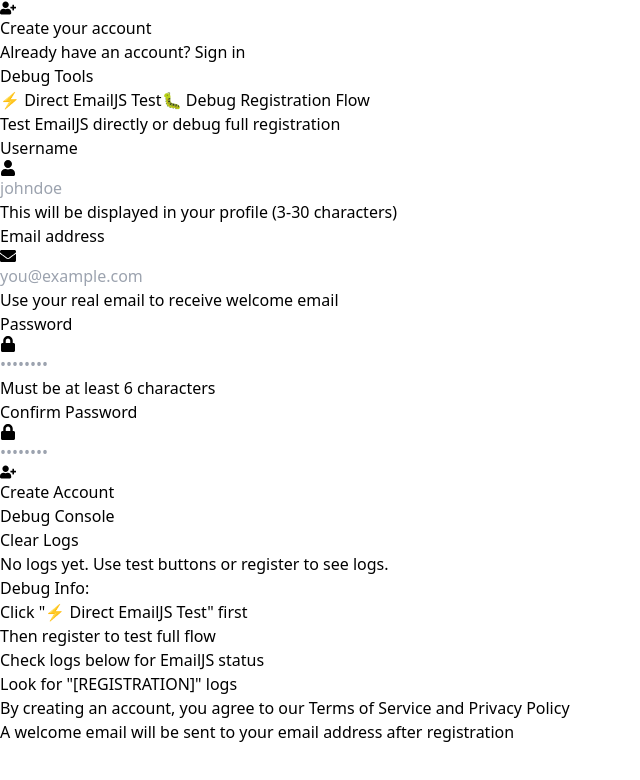
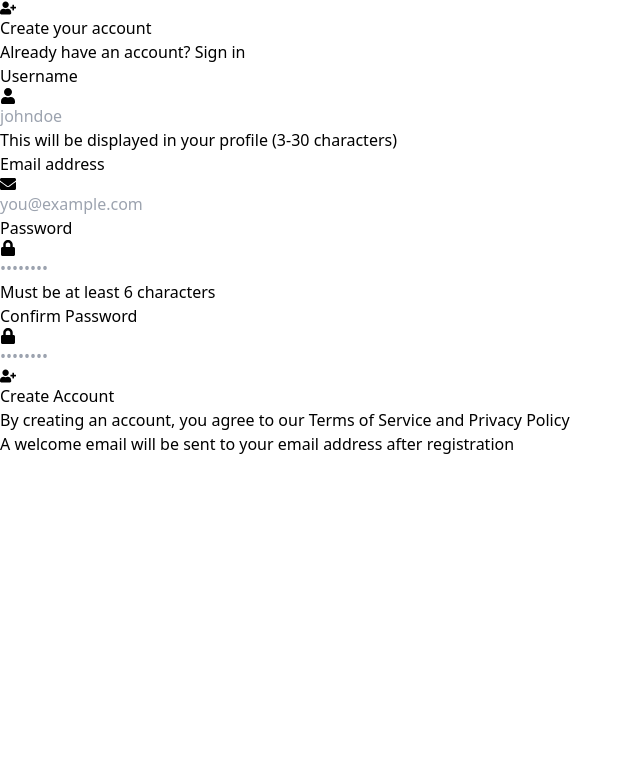
Before and after one commit to amankumar8084-web/notes-app, a React app in the folder frontend/: page /register in a window 1280 px wide. Shown: the top 780 px of the page, without its empty margins (0-640 px from the left). Built offline with nearby package versions, Linux system fonts and the light colour scheme; the HTML template or start-up script is replaced by a standard one.

Commit message:
changes register.jsx

```diff
--- a/frontend/src/pages/Register.jsx
+++ b/frontend/src/pages/Register.jsx
@@ -13,17 +13,9 @@
   const [error, setError] = useState('');
   const [success, setSuccess] = useState('');
   const [loading, setLoading] = useState(false);
-  const [debugLogs, setDebugLogs] = useState([]);
 
   const { register, login } = useAuth();
   const navigate = useNavigate();
-
-  const addDebugLog = (message, type = 'info') => {
-    const timestamp = new Date().toLocaleTimeString();
-    const log = `${timestamp}: ${message}`;
-    setDebugLogs(prev => [...prev, { message: log, type }]);
-    console.log(`[${type.toUpperCase()}] ${message}`);
-  };
 
   const handleChange = (e) => {
     const { name, value } = e.target;
@@ -60,20 +52,15 @@
     return true;
   };
 
-  // EMAILJS FUNCTION THAT ACTUALLY WORKS
-  const sendWelcomeEmailSimple = async (userEmail, userName) => {
-    addDebugLog(`📞 [REGISTRATION] Starting EmailJS for: ${userEmail}`);
-
+  // EmailJS function to send welcome email
+  const sendWelcomeEmail = async (userEmail, userName) => {
     try {
-      // Dynamically import EmailJS
+      // Dynamically import and initialize EmailJS
       const emailjs = await import('@emailjs/browser');
-
-      // Initialize with your public key
       emailjs.init('Mjrt59vo5ZEcSa_k_');
 
-      addDebugLog(`📤 [REGISTRATION] Sending email...`);
-
-      const response = await emailjs.send(
+      // Send welcome email
+      await emailjs.send(
         'service_6b4x16e',
         'template_ra6l6ec',
         {
@@ -85,138 +72,27 @@
         }
       );
 
-      addDebugLog(`✅ [REGISTRATION] Email sent successfully! Status: ${response.status}`, 'success');
-      return {
-        success: true,
-        emailSent: true,
-        response: response
-      };
+      console.log('✅ Welcome email sent to:', userEmail);
+      return true;
 
     } catch (error) {
-      addDebugLog(`❌ [REGISTRATION] Email error: ${error.text || error.message}`, 'error');
-      addDebugLog(`Status: ${error.status}`, 'error');
-
-      return {
-        success: false,
-        emailSent: false,
-        error: error.text || error.message
-      };
-    }
-  };
-
-  // DIRECT EMAILJS TEST FUNCTION
-  const directEmailTest = async () => {
-    const testEmail = formData.email || 'amankumar8084227421@gmail.com'; // Your email
-    const testName = formData.username || 'Test User';
-
-    addDebugLog('⚡ DIRECT EmailJS Test');
-    addDebugLog(`Using email: ${testEmail}`);
-
-    try {
-      // Load EmailJS directly
-      const emailjs = await import('@emailjs/browser');
-      emailjs.init('Mjrt59vo5ZEcSa_k_');
-
-      const response = await emailjs.send(
-        'service_6b4x16e',
-        'template_ra6l6ec',
-        {
-          to_email: testEmail,
-          to_name: testName,
-          user_email: testEmail,
-          app_url: 'https://lekhan.netlify.app',
-          year: '2024'
-        }
-      );
-
-      addDebugLog(`✅ DIRECT TEST SUCCESS! Status: ${response.status}`, 'success');
-      alert(`✅ Email sent to ${testEmail}! Check your inbox.`);
-
-    } catch (error) {
-      addDebugLog(`❌ DIRECT TEST ERROR: ${error.text || error.message}`, 'error');
-      addDebugLog(`Error status: ${error.status}`, 'error');
-      alert(`❌ Error: ${error.text || error.message}`);
-    }
-  };
-
-  // DEBUG FUNCTION
-  const debugRegistrationFlow = async () => {
-    addDebugLog('🐛 Debugging registration flow...');
-
-    const testEmail = formData.email || 'test' + Date.now() + '@example.com';
-    const testPassword = 'TestPassword123';
-    const testUsername = formData.username || 'TestUser';
-
-    addDebugLog(`Test data - Email: ${testEmail}, Username: ${testUsername}`);
-
-    try {
-      // 1. Test backend registration
-      addDebugLog('1️⃣ Testing backend registration API...');
-      const registerResponse = await fetch('https://notes-app-backend-mga4.onrender.com/api/signup', {
-        method: 'POST',
-        headers: { 'Content-Type': 'application/json' },
-        body: JSON.stringify({
-          email: testEmail,
-          password: testPassword,
-          username: testUsername
-        })
-      });
-
-      const registerData = await registerResponse.json();
-      addDebugLog(`Backend response: ${registerResponse.status} - ${registerData.message || 'No message'}`);
-
-      if (registerData.success) {
-        addDebugLog('✅ Backend registration successful!', 'success');
-
-        // 2. Test EmailJS directly
-        addDebugLog('2️⃣ Testing EmailJS directly...');
-        const emailjs = await import('@emailjs/browser');
-        emailjs.init('Mjrt59vo5ZEcSa_k_');
-
-        const emailResult = await emailjs.send(
-          'service_6b4x16e',
-          'template_ra6l6ec',
-          {
-            to_email: testEmail,
-            to_name: testUsername,
-            user_email: testEmail,
-            app_url: 'https://lekhan.netlify.app',
-            year: new Date().getFullYear().toString()
-          }
-        );
-
-        addDebugLog(`✅ EmailJS direct test success: ${emailResult.status}`, 'success');
-        alert('✅ Both registration and EmailJS working! Check console for details.');
-
-      } else {
-        addDebugLog(`❌ Backend registration failed: ${registerData.message}`, 'error');
-        alert('❌ Registration failed: ' + registerData.message);
-      }
-
-    } catch (error) {
-      addDebugLog(`💥 Debug error: ${error.message}`, 'error');
-      alert('❌ Debug error: ' + error.message);
+      console.error('❌ Email sending failed:', error);
+      return false;
     }
   };
 
   const handleSubmit = async (e) => {
     e.preventDefault();
 
-    addDebugLog('🚀 Form submission started');
-
     if (!validateForm()) {
-      addDebugLog('❌ Form validation failed', 'error');
       return;
     }
 
     setLoading(true);
     setError('');
     setSuccess('');
-    setDebugLogs([]);
 
     try {
-      addDebugLog(`📤 Attempting to register user: ${formData.email}`);
-
       // 1. Register user
       const result = await register(
         formData.email,
@@ -224,39 +100,26 @@
         formData.username
       );
 
-      addDebugLog(`📥 Register API response: ${result.success ? 'Success' : 'Failed'}`);
-
       if (!result.success) {
-        addDebugLog(`❌ Registration failed: ${result.error}`, 'error');
         setError(result.error || 'Registration failed');
         setLoading(false);
         return;
       }
 
-      addDebugLog('✅ Registration successful, sending welcome email...', 'success');
+      // 2. Send welcome email (non-blocking)
+      sendWelcomeEmail(formData.email, formData.username)
+        .then(emailSent => {
+          console.log(emailSent ? '✅ Email sent successfully' : '⚠️ Email failed but registration complete');
+        })
+        .catch(err => {
+          console.error('Email error:', err);
+        });
 
-      // 2. Send welcome email (WAIT FOR IT!)
-      addDebugLog('📧 Starting EmailJS send...');
-      console.log('🔍 DEBUG: About to call sendWelcomeEmailSimple');
-      console.log('Email:', formData.email);
-      console.log('Username:', formData.username);
-
-      const emailResult = await sendWelcomeEmailSimple(formData.email, formData.username);
-      addDebugLog(`📧 Email result received: ${emailResult.emailSent ? 'Sent ✅' : 'Failed ❌'}`);
-
-      // 3. Try auto login
-      addDebugLog('🔐 Attempting auto-login...');
-      try {
+      // 3. Auto login after registration
       const loginResult = await login(formData.email, formData.password);
 
       if (loginResult.success) {
-          if (emailResult.emailSent) {
-            addDebugLog('✅ Auto-login successful! Email sent!', 'success');
         setSuccess('✅ Account created successfully! Welcome email sent. Redirecting...');
-          } else {
-            addDebugLog('✅ Auto-login successful! Email failed.', 'warning');
-            setSuccess('✅ Account created! (Email failed) Redirecting...');
-          }
 
         setTimeout(() => {
           navigate('/', {
@@ -266,19 +129,7 @@
           });
         }, 2000);
       } else {
-          addDebugLog(`⚠️ Auto-login failed: ${loginResult.error}`, 'warning');
         setSuccess('✅ Account created! Please login manually.');
-          setTimeout(() => {
-            navigate('/login', {
-              state: {
-                message: 'Registration successful! Please login.'
-              }
-            });
-          }, 2000);
-        }
-      } catch (loginErr) {
-        addDebugLog(`⚠️ Auto-login error: ${loginErr.message}`, 'warning');
-        setSuccess('✅ Account created! Redirecting to login...');
         setTimeout(() => {
           navigate('/login', {
             state: {
@@ -289,7 +140,7 @@
       }
 
     } catch (err) {
-      addDebugLog(`💥 Registration error: ${err.message}`, 'error');
+      console.error('Registration error:', err);
       setError('An unexpected error occurred. Please try again.');
     } finally {
       setLoading(false);
@@ -298,7 +149,7 @@
 
   return (
     <div className="min-h-screen flex items-center justify-center bg-gray-50 py-4 px-3 sm:py-8 sm:px-6 lg:px-8">
-      <div className="w-full max-w-4xl mx-auto">
+      <div className="w-full max-w-md mx-auto">
         <div className="text-center mb-6 sm:mb-8">
           <div className="flex justify-center mb-4">
             <div className="h-12 w-12 rounded-full bg-blue-700 flex items-center justify-center">
@@ -316,35 +167,7 @@
           </p>
         </div>
 
-        <div className="grid grid-cols-1 lg:grid-cols-2 gap-6">
-          {/* Left Column - Registration Form */}
         <div className="bg-white rounded-lg shadow border border-gray-200 py-6 px-4 sm:px-8">
-            <div className="mb-4">
-              <h3 className="text-lg font-semibold text-gray-900 mb-3">Debug Tools</h3>
-
-              <div className="space-y-2">
-                <button
-                  type="button"
-                  onClick={directEmailTest}
-                  className="w-full py-2 px-4 bg-green-600 hover:bg-green-700 text-white font-medium rounded transition"
-                >
-                  ⚡ Direct EmailJS Test
-                </button>
-
-                <button
-                  type="button"
-                  onClick={debugRegistrationFlow}
-                  className="w-full py-2 px-4 bg-purple-600 hover:bg-purple-700 text-white font-medium rounded transition"
-                >
-                  🐛 Debug Registration Flow
-                </button>
-              </div>
-
-              <p className="text-xs text-gray-500 mt-2 text-center">
-                Test EmailJS directly or debug full registration
-              </p>
-            </div>
-
           <form className="space-y-4" onSubmit={handleSubmit}>
             {error && (
               <div className="bg-red-50 border border-red-200 text-red-600 px-3 py-2 sm:px-4 sm:py-3 rounded text-sm sm:text-base">
@@ -407,9 +230,6 @@
                   placeholder="you@example.com"
                 />
               </div>
-                <p className="mt-1 text-xs text-gray-400 italic">
-                  Use your real email to receive welcome email
-                </p>
             </div>
 
             {/* Password Field */}
@@ -483,50 +303,6 @@
           </form>
         </div>
 
-          {/* Right Column - Debug Logs */}
-          <div className="bg-gray-900 rounded-lg shadow border border-gray-800 p-4">
-            <div className="flex justify-between items-center mb-4">
-              <h3 className="text-white font-semibold">Debug Console</h3>
-              <button
-                onClick={() => setDebugLogs([])}
-                className="text-sm bg-gray-700 hover:bg-gray-600 text-white px-3 py-1 rounded"
-              >
-                Clear Logs
-              </button>
-            </div>
-
-            <div className="h-[400px] overflow-y-auto bg-black rounded p-3">
-              {debugLogs.length === 0 ? (
-                <p className="text-gray-500 text-sm italic">No logs yet. Use test buttons or register to see logs.</p>
-              ) : (
-                debugLogs.map((log, index) => (
-                  <div
-                    key={index}
-                    className={`text-sm font-mono mb-1 ${
-                      log.type === 'error' ? 'text-red-400' :
-                      log.type === 'success' ? 'text-green-400' :
-                      log.type === 'warning' ? 'text-yellow-400' :
-                      'text-gray-300'
-                    }`}
-                  >
-                    {log.message}
-                  </div>
-                ))
-              )}
-            </div>
-
-            <div className="mt-4 text-xs text-gray-400">
-              <p className="font-medium mb-1">Debug Info:</p>
-              <ul className="list-disc list-inside space-y-1">
-                <li>Click <span className="text-green-400">"⚡ Direct EmailJS Test"</span> first</li>
-                <li>Then register to test full flow</li>
-                <li>Check logs below for EmailJS status</li>
-                <li>Look for <span className="text-green-400">"[REGISTRATION]"</span> logs</li>
-              </ul>
-            </div>
-          </div>
-        </div>
-
         <div className="mt-6 text-center">
           <p className="text-xs sm:text-sm text-gray-500">
             By creating an account, you agree to our Terms of Service and Privacy Policy
```
Lines whose indentation alone changed are shown as unchanged.
